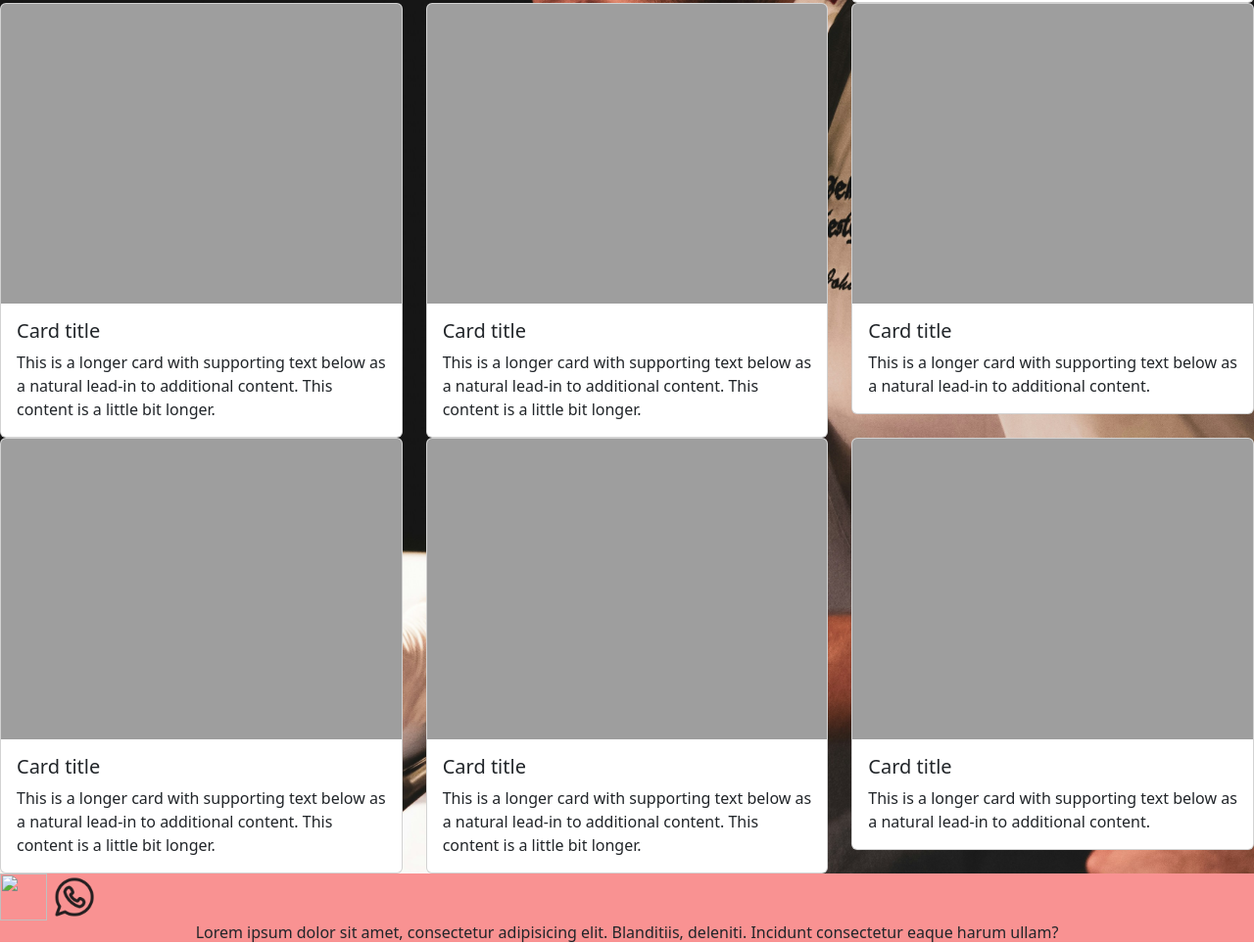
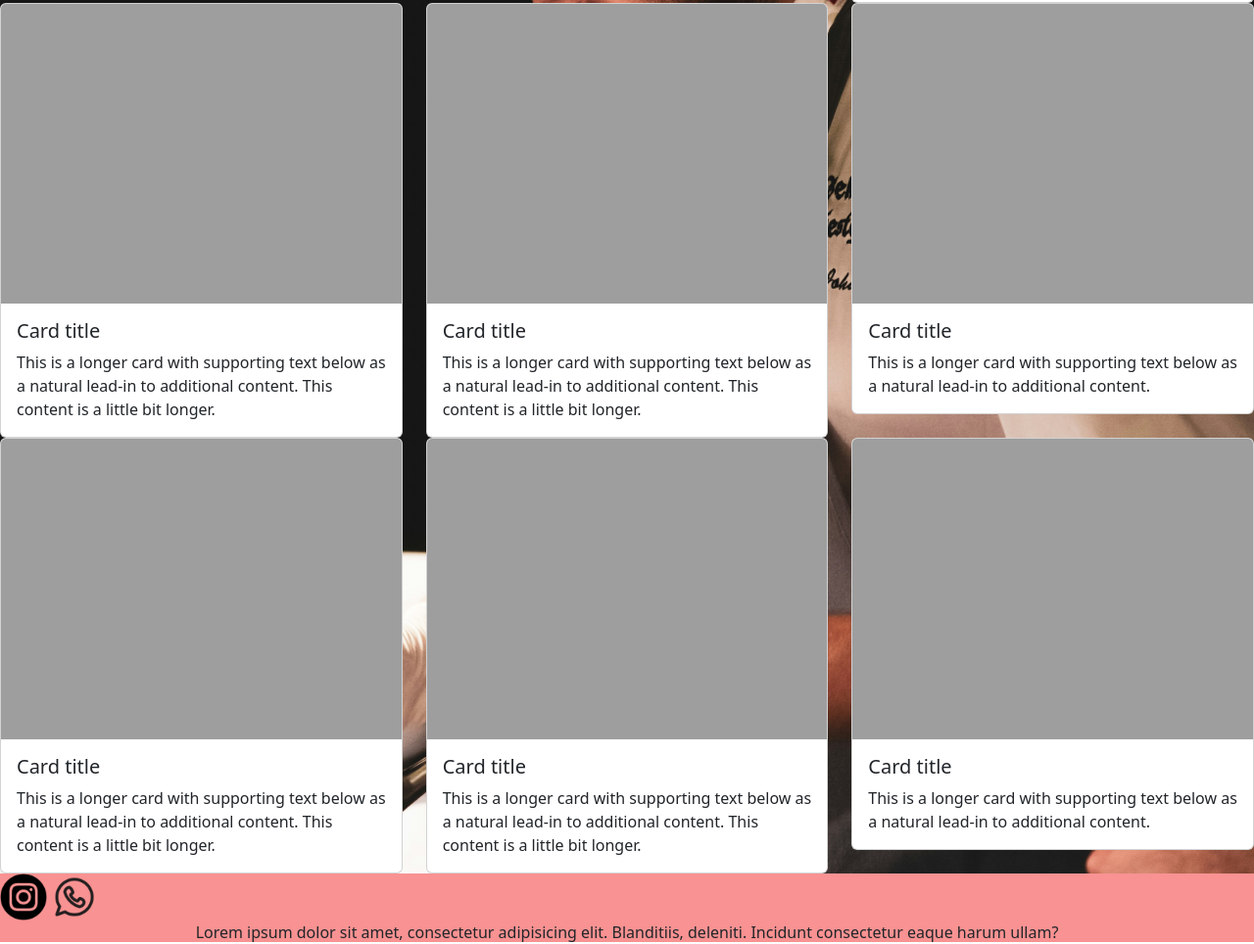
Before and after one commit to Maartinno/pastas-martino-57600, a plain HTML site: page pages/productos.html in a window 1280 px wide. Shown: the part 626-1590 px from the top of the page at 98% size. Drawn offline with nearby package versions, Linux system fonts and the light colour scheme; the site is published under a folder, as on GitHub Pages, so addresses that start at the root find nothing.

Commit message:
Trabajo terminado

```diff
--- a/pages/productos.html
+++ b/pages/productos.html
@@ -130,7 +130,7 @@
     </main>
     <footer>
       <div class="footer-img">
-          <img src="/assets/instagram.png" alt="">
+          <img src="../assets/instagram.png" alt="">
           <img src="../assets/whastapp.png" alt="">
       </div>
       <p>Lorem ipsum dolor sit amet, consectetur adipisicing elit. Blanditiis, deleniti. Incidunt consectetur eaque harum ullam?</p>
```
